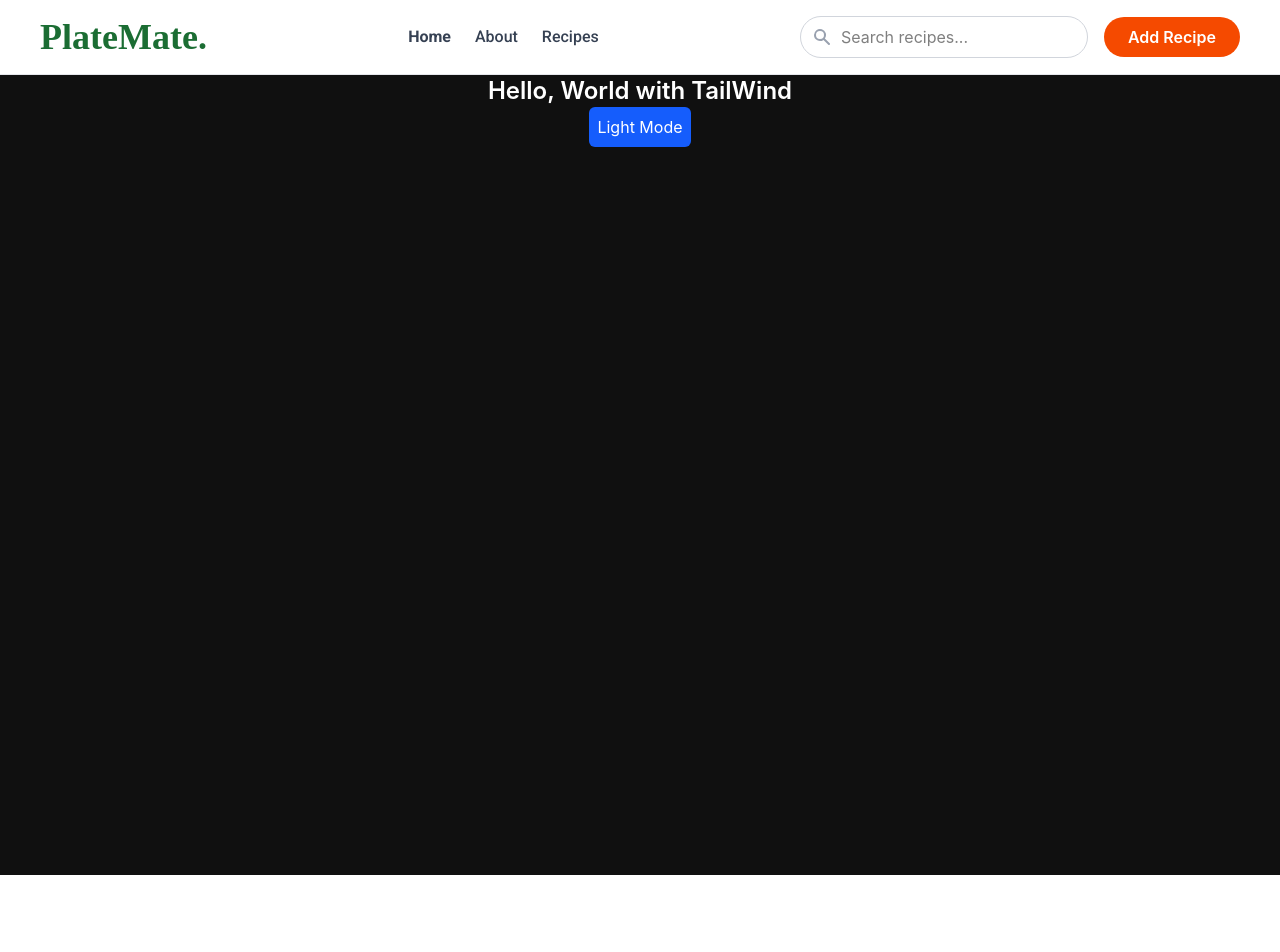
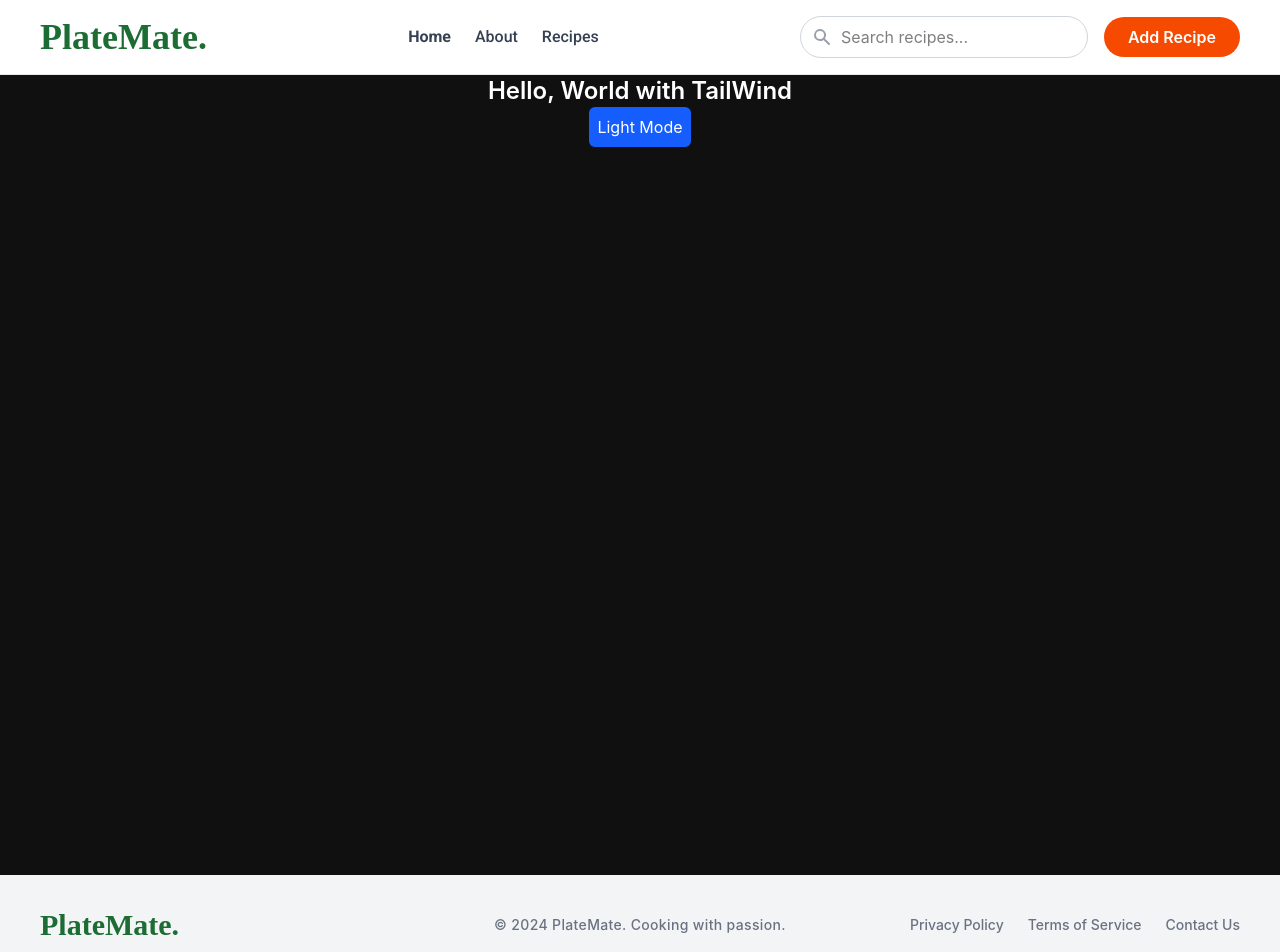
Before and after one commit to Chipboong/Interactive-Recipe-Book, a React (Vite) app: page / in a window 1280 px wide. Shown: the top 952 px of the page. Before the commit the page ends 875 px from the top, so only its background shows below. Built offline with nearby package versions, Linux system fonts and the light colour scheme; a web font is replaced by a local one.

Commit message:
add footer

```diff
--- a/src/App.jsx
+++ b/src/App.jsx
@@ -2,6 +2,7 @@ import { useState } from "react";
 import NavBar from '@/components/NavBar.jsx';
 import { Outlet} from 'react-router'
 import Home from '@/routes/Home.jsx'
+import Footer from '@/components/Footer.jsx'
 
 export default function App() {
   const [darkMode, setDarkMode] = useState(true);
@@ -12,6 +13,7 @@ export default function App() {
     <>
     <NavBar/>
     <Outlet />
+    <Footer />
     </>
   );
 }
--- /dev/null
+++ b/src/components/Footer.jsx
@@ -0,0 +1,33 @@
+import {Link} from 'react-router'
+export default function Footer() {
+  return (
+    <footer className="w-full bg-gray-100 py-8 px-10 flex items-center justify-between">
+
+      {/* Left: Logo */}
+      <div className="flex-1">
+        <Link to="/" className="text-3xl font-roboto-serif font-bold text-primary-green">
+          PlateMate.
+        </Link>
+      </div>
+
+      {/* Center: Copyright */}
+      <div className="flex-1 text-center text-gray-500 font-medium text-sm tracking-wide">
+        © 2024 PlateMate. Cooking with passion.
+      </div>
+
+      {/* Right: Navigation Links */}
+      <div className="flex-1 flex justify-end space-x-6 text-gray-500 font-medium text-sm">
+        <Link to="/privacy-policy" className="hover:text-green-800 transition-colors">
+          Privacy Policy
+        </Link>
+        <Link to="/terms-of-service" className="hover:text-green-800 transition-colors">
+          Terms of Service
+        </Link>
+        <Link to="/contact" className="hover:text-green-800 transition-colors">
+          Contact Us
+        </Link>
+      </div>
+
+    </footer>
+  );
+};
```
